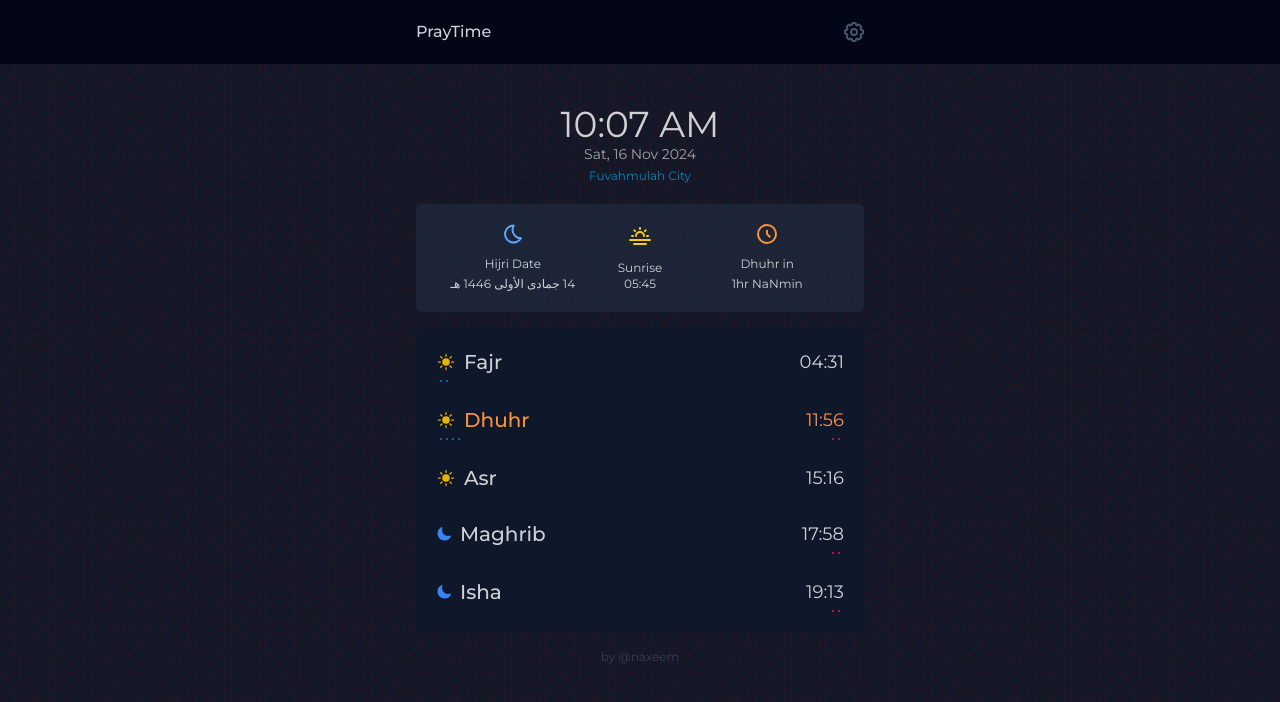
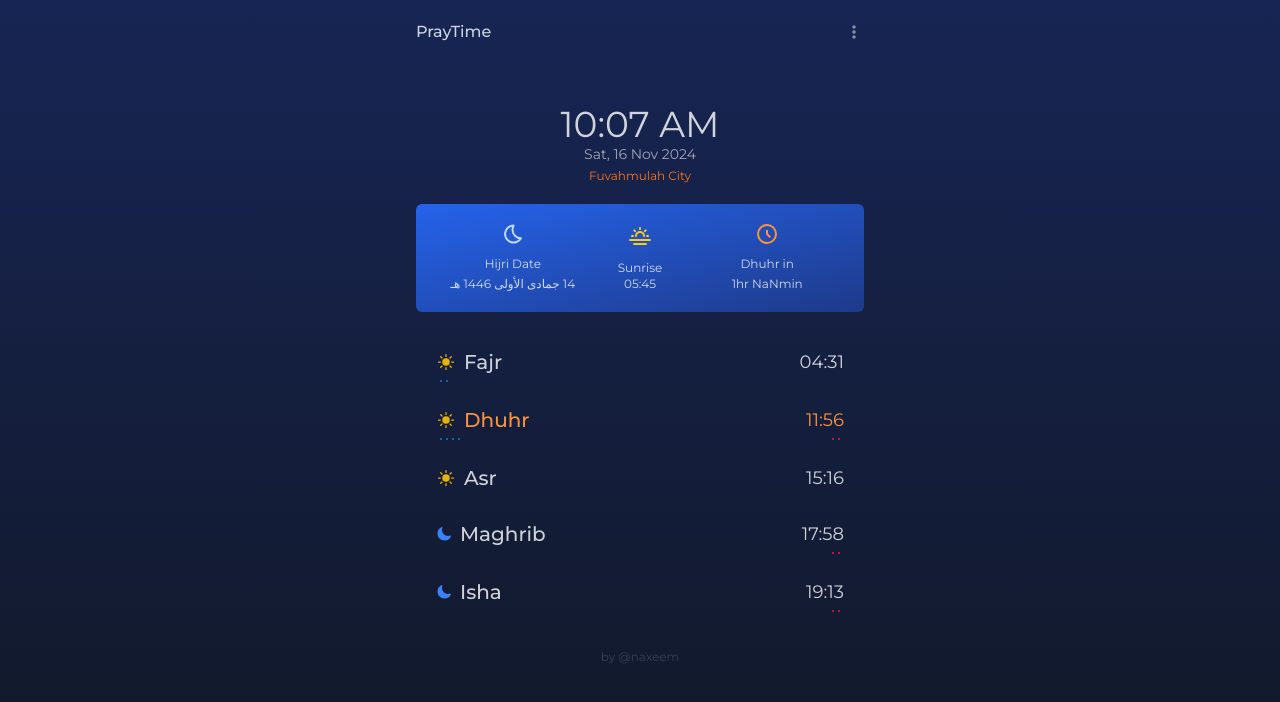
Before and after one commit to naxeem/praytime, a website: page public/index.html in a window 1280 px wide. Drawn offline with Linux system fonts and the light colour scheme.

Commit message:
chore: style refresh

```diff
--- a/public/index.html
+++ b/public/index.html
@@ -51,53 +51,40 @@
 			}
 		</script>
 	</head>
-	<body
-		class="bg-gray-900"
-		style="background-image: url(./bg_pattern.svg); background-size: 70px"
-	>
+	<body class="bg-gradient-to-b from-blue-950 to-gray-900 h-screen">
 		<main id="app" class="font-montserrat font-normal">
 			<header class="">
-				<div class="bg-slate-950 p-5">
+				<div class="p-5">
 					<div class="max-w-md mx-auto flex items-center">
 						<h1 class="grow text-slate-200/90 text-base font-medium">
 							PrayTime
 						</h1>
-						<span class="shrink-0" role="button" @click="handleSettingsClick">
+						<button class="shrink-0" role="button" @click="handleSettingsClick">
 							<svg
 								v-if="!showSettings"
-								class="w-5 h-5 stroke-slate-600"
-								aria-hidden="true"
+								class="w-5 h-5 text-white/50"
 								xmlns="http://www.w3.org/2000/svg"
-								fill="none"
-								viewBox="0 0 20 20"
+								viewBox="0 0 24 24"
 							>
-								<g
-									stroke-linecap="round"
-									stroke-linejoin="round"
-									stroke-width="2"
-								>
-									<path
-										d="M19 11V9a1 1 0 0 0-1-1h-.757l-.707-1.707.535-.536a1 1 0 0 0 0-1.414l-1.414-1.414a1 1 0 0 0-1.414 0l-.536.535L12 2.757V2a1 1 0 0 0-1-1H9a1 1 0 0 0-1 1v.757l-1.707.707-.536-.535a1 1 0 0 0-1.414 0L2.929 4.343a1 1 0 0 0 0 1.414l.536.536L2.757 8H2a1 1 0 0 0-1 1v2a1 1 0 0 0 1 1h.757l.707 1.707-.535.536a1 1 0 0 0 0 1.414l1.414 1.414a1 1 0 0 0 1.414 0l.536-.535L8 17.243V18a1 1 0 0 0 1 1h2a1 1 0 0 0 1-1v-.757l1.707-.708.536.536a1 1 0 0 0 1.414 0l1.414-1.414a1 1 0 0 0 0-1.414l-.535-.536.707-1.707H18a1 1 0 0 0 1-1Z"
-									/>
-									<path d="M10 13a3 3 0 1 0 0-6 3 3 0 0 0 0 6Z" />
-								</g>
+								<path
+									fill="currentColor"
+									d="M12 20q-.825 0-1.412-.587T10 18t.588-1.412T12 16t1.413.588T14 18t-.587 1.413T12 20m0-6q-.825 0-1.412-.587T10 12t.588-1.412T12 10t1.413.588T14 12t-.587 1.413T12 14m0-6q-.825 0-1.412-.587T10 6t.588-1.412T12 4t1.413.588T14 6t-.587 1.413T12 8"
+								/>
 							</svg>
 							<svg
 								v-else
-								class="w-5 h-5 stroke-slate-600"
-								aria-hidden="true"
+								class="w-5 h-5 text-white/50"
 								xmlns="http://www.w3.org/2000/svg"
-								fill="none"
-								viewBox="0 0 20 20"
+								viewBox="0 0 24 24"
 							>
 								<path
-									stroke-linecap="round"
-									stroke-linejoin="round"
-									stroke-width="2"
-									d="m13 7-6 6m0-6 6 6m6-3a9 9 0 1 1-18 0 9 9 0 0 1 18 0Z"
+									fill="currentColor"
+									d="M6.4 19 5 17.6l5.6-5.6L5 6.4 6.4 5l5.6 5.6L17.6 5 19 6.4 13.4 12l5.6 5.6-1.4 1.4-5.6-5.6z"
 								/>
 							</svg>
-						</span>
+
+							<span class="sr-only">Toggle Settings</span>
+						</button>
 					</div>
 				</div>
 				<div class="max-w-md mx-auto text-center pb-5 pt-10">
@@ -106,19 +93,19 @@
 						><span v-else>{{getCurrentTime}}</span></span
 					>
 					<span class="text-sm text-white/60 block">{{gregorianDate}}</span>
-					<span class="text-xs text-sky-600 pt-1 block"
+					<span class="text-xs text-orange-500 pt-1 block"
 						>{{selectedIsland}}</span
 					>
 				</div>
 			</header>
 			<div class="px-4 lg:px-0 space-y-4">
 				<section
-					class="max-w-md mx-auto p-5 grid grid-cols-5 gap-4 bg-slate-800/80 rounded-md"
+					class="max-w-md mx-auto p-5 grid grid-cols-5 gap-4 bg-gradient-to-tl from-blue-900 to-blue-600 rounded-md"
 				>
 					<div class="col-span-2 flex flex-col items-center">
 						<span class="shrink-0">
 							<svg
-								class="w-5 h-5 stroke-blue-400"
+								class="w-5 h-5 stroke-blue-200"
 								aria-hidden="true"
 								xmlns="http://www.w3.org/2000/svg"
 								fill="none"
@@ -181,7 +168,7 @@
 						>
 					</div>
 				</section>
-				<section class="max-w-md mx-auto p-5 space-y-6 bg-slate-900 rounded-md">
+				<section class="max-w-md mx-auto p-5 space-y-6 rounded-md">
 					<template
 						v-for="(value, key) in todaysPrayers"
 						:key="`Prayer-${key}`"
--- a/public/js/settings.js
+++ b/public/js/settings.js
@@ -103,7 +103,7 @@
 		};
 	},
 	template: `
-  <div class="bg-slate-900 absolute z-10 top-16 right-0 bottom-0 left-0 overflow-y-scroll text-white">
+  <div class="bg-slate-900 absolute z-10 top-16 right-0 bottom-0 left-0 overflow-y-auto text-white">
     <div class="max-w-md mx-auto px-5 pt-5 space-y-4">
       <div>
         <label for="atoll" class="block mb-2 text-sm font-medium text-white">Select Atoll</label>
```
Also changed, not shown: public/style.css.
